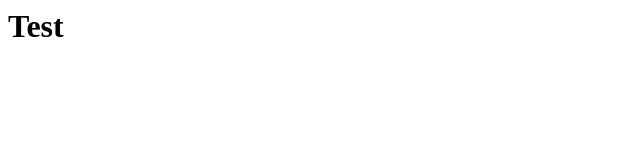
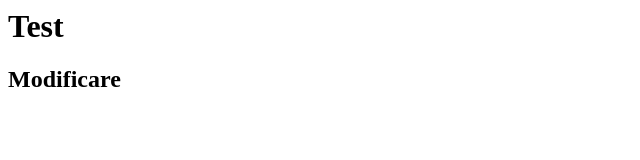
Before and after one commit to Sergiu-Somesan/Proiect1, a plain HTML site: page index.html in a window 1280 px wide. Shown: the whole page, without its empty margins (0-640 px from the left). Drawn offline with Linux system fonts and the light colour scheme.

Commit message:
Adaugare titlu 2

```diff
--- a/index.html
+++ b/index.html
@@ -1,5 +1,6 @@
 <head>
 
 	<h1>Test</h1>
+	<h2>Modificare</h2>
 
 </head>
```
